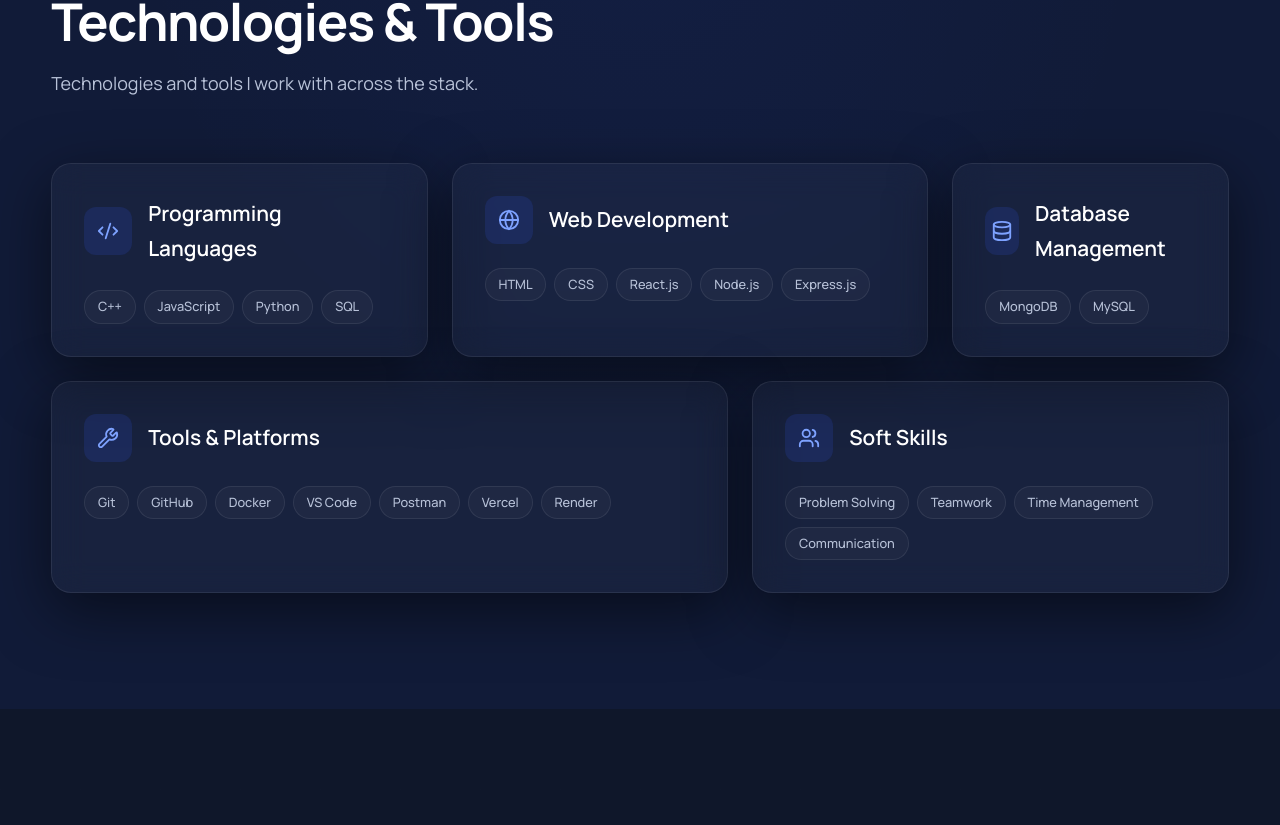
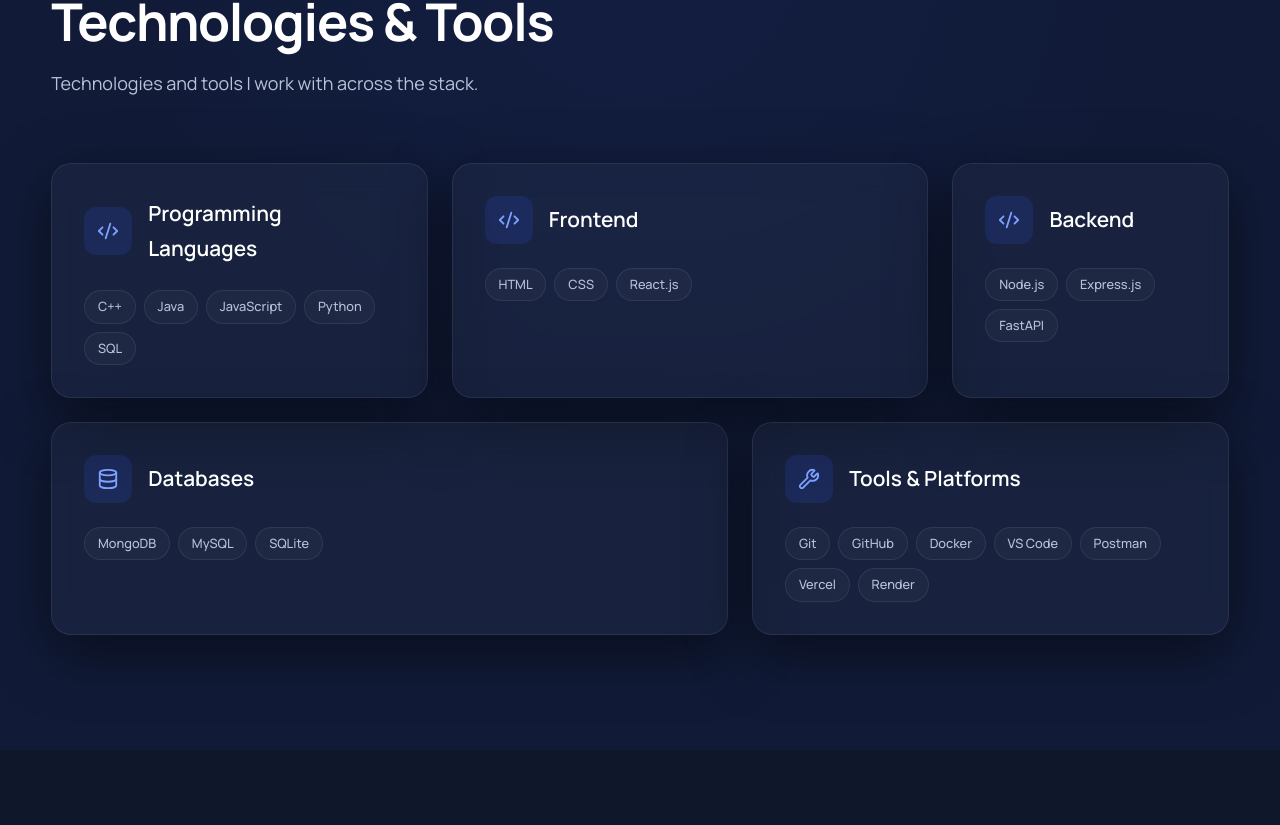
Before and after one commit to AmruthkiranNM/Portfolio, a React (Vite) app: page / in a window 1280 px wide. Shown: the part 1755-2580 px from the top of the page. Built offline with nearby package versions, Linux system fonts and the light colour scheme.

Commit message:
corrected tech stack

```diff
--- a/src/data/portfolioData.js
+++ b/src/data/portfolioData.js
@@ -11,11 +11,11 @@
   phone: "+91-8660960234",
   location: "Mangalore, Karnataka",
   github: "https://github.com/AmruthkiranNM",
-  linkedin: "https://linkedin.com/in/YOUR_LINKEDIN_USERNAME", // TODO: Replace with actual LinkedIn URL
+  linkedin: "https://linkedin.com/in/amruth-kiran-n-m", // TODO: Replace with actual LinkedIn URL
   resumePath: "/resume.pdf",
   greeting: "Hello, I'm",
   introText:
-    "Computer Science Engineering student skilled in C++, MERN Stack, and Python with experience building full-stack applications. Interested in applying technical skills to build impactful software solutions.",
+    "Computer Science Engineering student with hands-on experience building scalable full-stack applications using the MERN tack.Strong problem-solving skills with experience in competitive programming and developing real-world software deployed for production use.",
   status: "Open to opportunities",
 };
 
@@ -51,11 +51,6 @@
     { label: "Location", value: "Mangalore, Karnataka" },
     { label: "Graduation", value: "2027" },
   ],
-  stats: [
-    { value: "4", label: "Featured Projects" },
-    { value: "8.98", label: "CGPA" },
-    { value: "1", label: "Professional Experience" },
-  ],
 };
 
 // ------ SKILLS ------
@@ -63,27 +58,27 @@
   {
     category: "Programming Languages",
     icon: "Code2",
-    items: ["C++", "JavaScript", "Python", "SQL"],
+    items: ["C++", "Java", "JavaScript", "Python", "SQL"],
   },
   {
-    category: "Web Development",
-    icon: "Globe",
-    items: ["HTML", "CSS", "React.js", "Node.js", "Express.js"],
+    category: "Frontend",
+    icon: "Layout",
+    items: ["HTML", "CSS", "React.js"],
   },
   {
-    category: "Database Management",
+    category: "Backend",
+    icon: "Server",
+    items: ["Node.js", "Express.js", "FastAPI"],
+  },
+  {
+    category: "Databases",
     icon: "Database",
-    items: ["MongoDB", "MySQL"],
+    items: ["MongoDB", "MySQL", "SQLite"],
   },
   {
     category: "Tools & Platforms",
     icon: "Wrench",
     items: ["Git", "GitHub", "Docker", "VS Code", "Postman", "Vercel", "Render"],
-  },
-  {
-    category: "Soft Skills",
-    icon: "Users",
-    items: ["Problem Solving", "Teamwork", "Time Management", "Communication"],
   },
 ];
 
--- a/src/styles/components.css
+++ b/src/styles/components.css
@@ -1030,6 +1030,9 @@
   padding: var(--space-xl);
   text-align: center;
   width: 100%;
+  flex: 1;
+  display: flex;
+  flex-direction: column;
 }
 
 .education__duration {
@@ -1058,6 +1061,7 @@
 .education__result {
   font-weight: 700;
   font-size: var(--fs-md);
+  margin-top: auto;
 }
 
 .education__current-badge {
```
Also changed, not shown: 1 other file (tests, documents, lock files or other folders).
